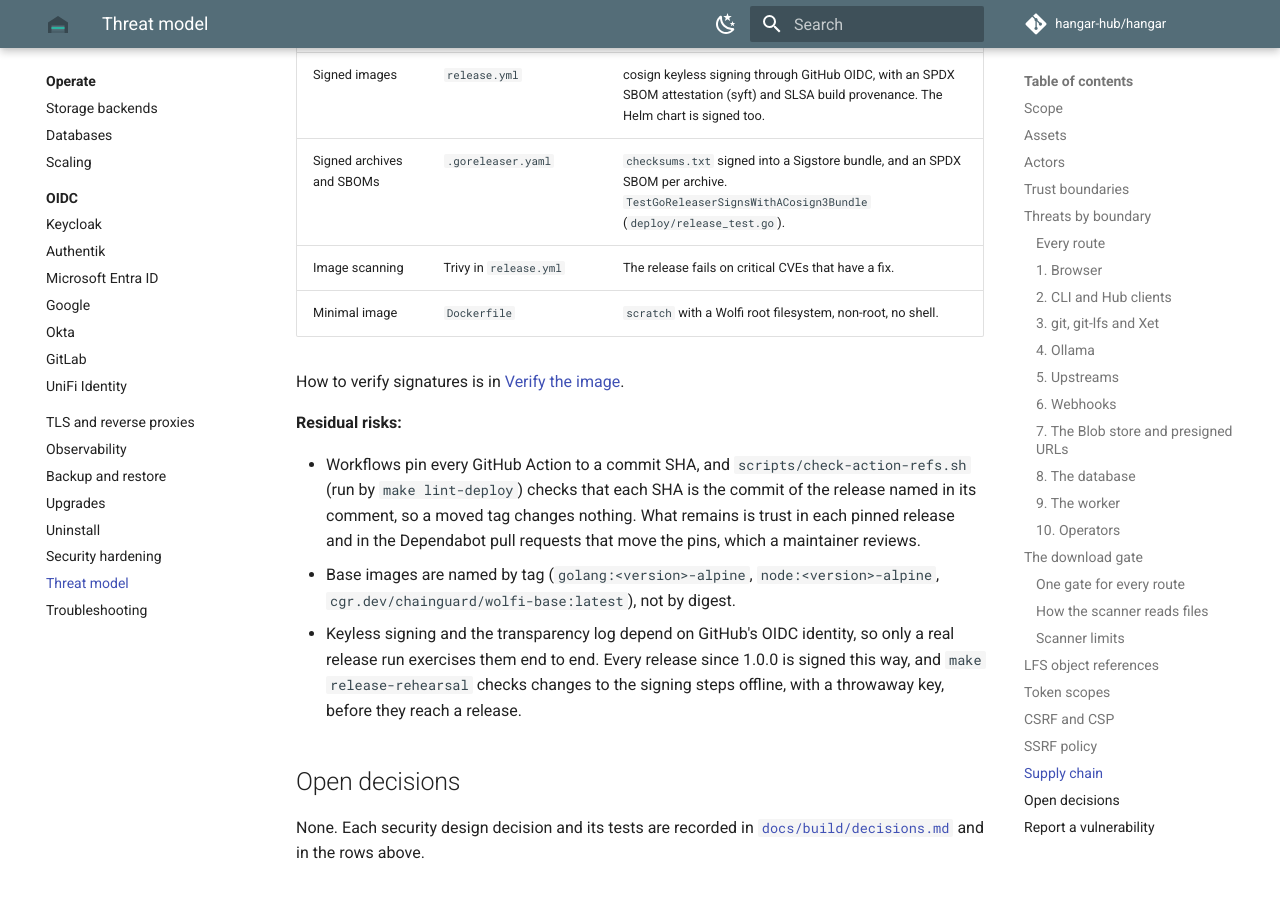
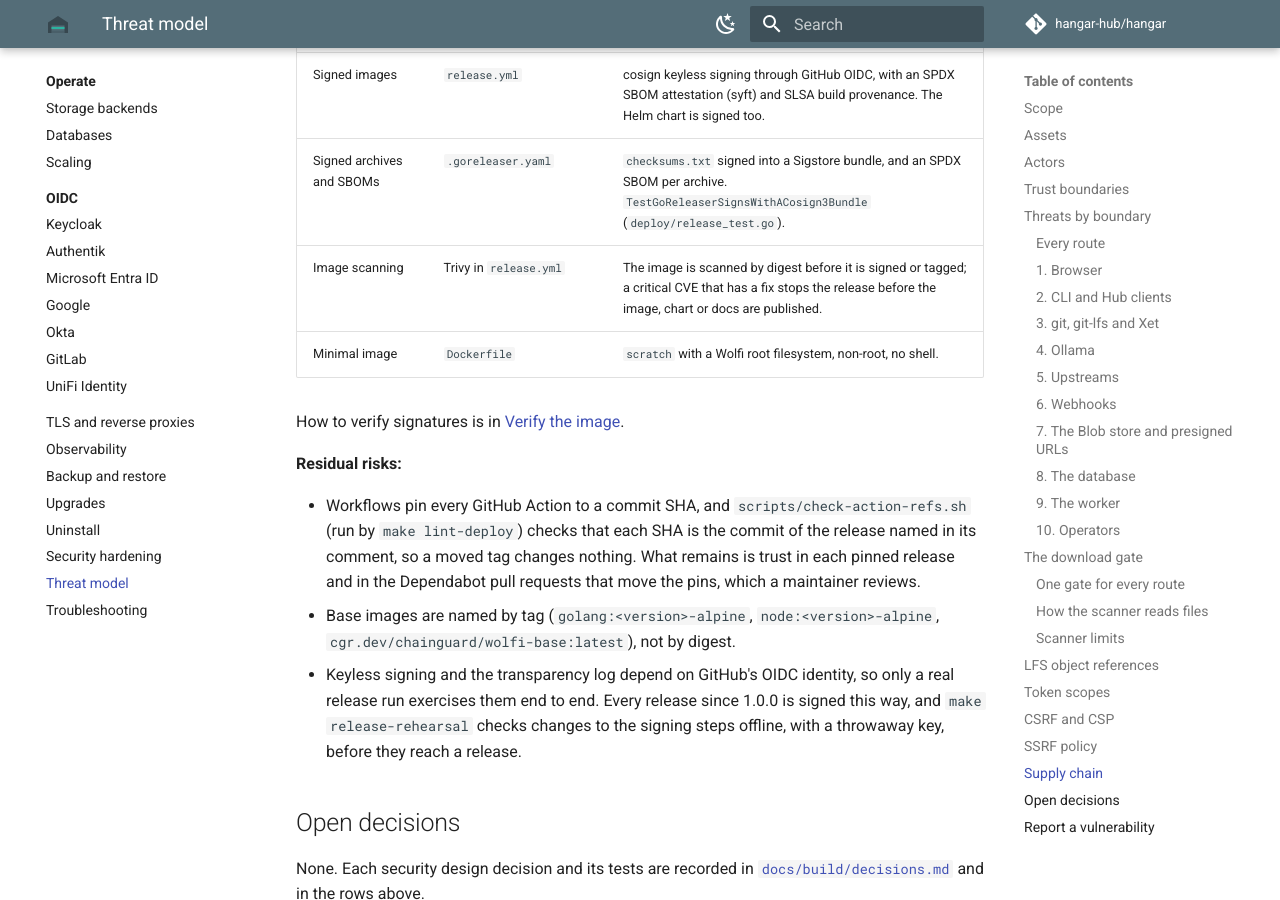
Before and after one commit to hangar-hub/hangar, an MkDocs documentation site: the page built from docs/security/threat-model.md, in a window 1280 px wide and 900 px high, scrolled down 24727 px. Built offline with MkDocs 1.6.1 and Material for MkDocs 9.7.7, drawn with Linux system fonts in a browser that asks for light colours; plug-ins that fetch from the network failed and are left out; comment, search, counter and statistics services are not loaded; the version menu is left out.

Commit message:
ci(release): scan the image before it is signed, tagged or published
The image job now pushes the multi-arch image by digest only, scans that digest with Trivy, and only then signs it, attests its SBOM and provenance and points the release tags at it with crane tag, which keeps the digest. The separate scan job, which ran after the image was signed and which chart and docs did not wait for, is gone, so a critical CVE with a fix stops the image, chart, docs and demo. GoReleaser is pinned to v2.19.0 in release.yml and ci.yml instead of the newest v2.

```diff
--- a/docs/security/threat-model.md
+++ b/docs/security/threat-model.md
@@ -356,7 +356,7 @@ Not covered by the policy:
 | Dependency updates | `.github/dependabot.yml` | Go modules, npm, GitHub Actions, Docker, Compose and uv, weekly. |
 | Signed images | `release.yml` | cosign keyless signing through GitHub OIDC, with an SPDX SBOM attestation (syft) and SLSA build provenance. The Helm chart is signed too. |
 | Signed archives and SBOMs | `.goreleaser.yaml` | `checksums.txt` signed into a Sigstore bundle, and an SPDX SBOM per archive. `TestGoReleaserSignsWithACosign3Bundle` (`deploy/release_test.go`). |
-| Image scanning | Trivy in `release.yml` | The release fails on critical CVEs that have a fix. |
+| Image scanning | Trivy in `release.yml` | The image is scanned by digest before it is signed or tagged; a critical CVE that has a fix stops the release before the image, chart or docs are published. |
 | Minimal image | `Dockerfile` | `scratch` with a Wolfi root filesystem, non-root, no shell. |
 
 How to verify signatures is in [Verify the image](../operate/security.md#verify-the-image).
```
Also changed, not shown: docs/spec/12-packaging-and-release.md (+1 -1 lines), 2 other files.
